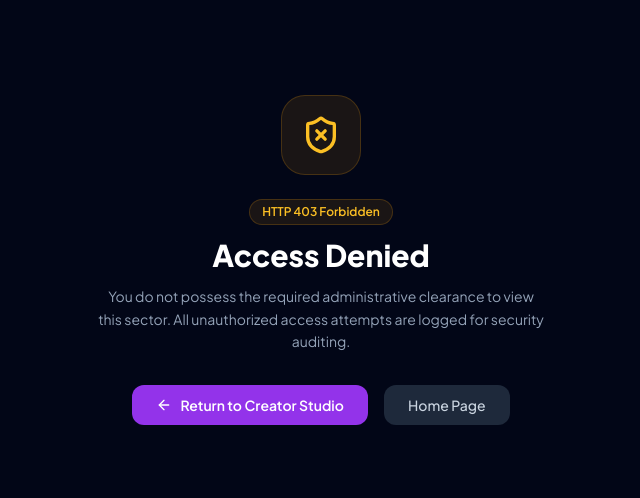
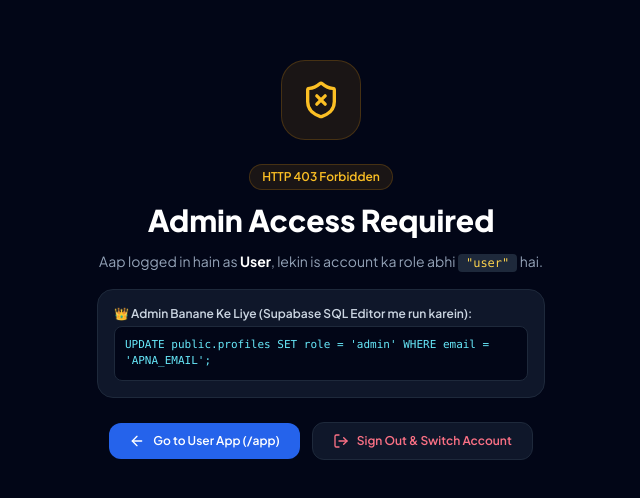
Before and after one commit to ritesh-coder404/Instagram_caption, a React (Vite) app in the folder client/: page /forbidden in a window 1280 px wide. Shown: the part 140-638 px from the top of the page, without its empty margins (319-959 px from the left). Built offline with nearby package versions, Linux system fonts and the light colour scheme; no server answers.

Commit message:
fix: add /admin/login alias, update 404 and 403 clear admin guide

```diff
--- a/client/src/App.jsx
+++ b/client/src/App.jsx
@@ -43,6 +43,8 @@ export default function App() {
           <Route path="/pricing" element={<Pricing />} />
           <Route path="/login" element={<Login />} />
           <Route path="/signup" element={<Signup />} />
+          <Route path="/admin/login" element={<Navigate to="/login" replace />} />
+          <Route path="/admin-login" element={<Navigate to="/login" replace />} />
           <Route path="/forbidden" element={<Forbidden />} />
 
           {/* User Portal Routes (Protected) */}
--- a/client/src/pages/public/Forbidden.jsx
+++ b/client/src/pages/public/Forbidden.jsx
@@ -1,8 +1,11 @@
 import React from 'react';
 import { Link } from 'react-router-dom';
-import { ShieldX, ArrowLeft } from 'lucide-react';
+import { useAuth } from '../../context/AuthContext';
+import { ShieldX, ArrowLeft, LogOut } from 'lucide-react';
 
 export default function Forbidden() {
+  const { user, role, logout } = useAuth();
+
   return (
     <div className="min-h-screen bg-slate-950 flex flex-col items-center justify-center p-6 text-center">
       <div className="w-20 h-20 bg-amber-500/10 border border-amber-500/20 rounded-3xl flex items-center justify-center mb-6">
@@ -11,23 +14,31 @@ export default function Forbidden() {
       <span className="px-3 py-1 bg-amber-500/10 text-amber-400 text-xs font-semibold rounded-full border border-amber-500/20 mb-3">
         HTTP 403 Forbidden
       </span>
-      <h1 className="text-3xl font-extrabold text-white mb-3">Access Denied</h1>
-      <p className="text-slate-400 max-w-md mb-8 text-sm leading-relaxed">
-        You do not possess the required administrative clearance to view this sector. All unauthorized access attempts are logged for security auditing.
+      <h1 className="text-3xl font-extrabold text-white mb-3">Admin Access Required</h1>
+      <p className="text-slate-400 max-w-md mb-4 text-sm leading-relaxed">
+        Aap logged in hain as <strong className="text-white">{user?.email || 'User'}</strong>, lekin is account ka role abhi <span className="px-2 py-0.5 bg-slate-800 text-amber-300 rounded font-mono text-xs">"{role}"</span> hai.
       </p>
-      <div className="flex items-center gap-4">
+
+      <div className="p-4 bg-slate-900 border border-slate-800 rounded-2xl max-w-md w-full mb-6 text-left">
+        <p className="text-xs text-slate-300 font-semibold mb-1">👑 Admin Banane Ke Liye (Supabase SQL Editor me run karein):</p>
+        <code className="text-[11px] bg-slate-950 p-2.5 rounded-lg block font-mono text-cyan-300 select-all border border-slate-800">
+          UPDATE public.profiles SET role = 'admin' WHERE email = '{user?.email || 'APNA_EMAIL'}';
+        </code>
+      </div>
+
+      <div className="flex flex-wrap items-center justify-center gap-3">
         <Link
           to="/app"
-          className="inline-flex items-center gap-2 px-6 py-2.5 bg-purple-600 hover:bg-purple-500 text-white rounded-xl text-sm font-semibold transition"
+          className="inline-flex items-center gap-2 px-5 py-2.5 bg-blue-600 hover:bg-blue-500 text-white rounded-xl text-xs font-semibold transition"
         >
-          <ArrowLeft className="w-4 h-4" /> Return to Creator Studio
+          <ArrowLeft className="w-4 h-4" /> Go to User App (/app)
         </Link>
-        <Link
-          to="/"
-          className="px-6 py-2.5 bg-slate-800 hover:bg-slate-700 text-slate-300 rounded-xl text-sm font-medium transition"
+        <button
+          onClick={logout}
+          className="inline-flex items-center gap-2 px-5 py-2.5 bg-slate-900 hover:bg-slate-800 text-rose-400 border border-slate-800 rounded-xl text-xs font-semibold transition"
         >
-          Home Page
-        </Link>
+          <LogOut className="w-4 h-4" /> Sign Out & Switch Account
+        </button>
       </div>
     </div>
   );
--- a/client/src/pages/public/NotFound.jsx
+++ b/client/src/pages/public/NotFound.jsx
@@ -4,21 +4,35 @@ import { Sparkles, ArrowLeft } from 'lucide-react';
 
 export default function NotFound() {
   return (
-    <div className="min-h-screen bg-slate-950 flex flex-col items-center justify-center p-6 text-center">
-      <div className="w-16 h-16 bg-purple-500/10 border border-purple-500/20 rounded-2xl flex items-center justify-center mb-6">
-        <Sparkles className="w-8 h-8 text-purple-400" />
+    <div className="min-h-screen bg-black flex flex-col items-center justify-center p-6 text-center text-white">
+      <div className="w-16 h-16 bg-white/10 border border-white/20 rounded-full flex items-center justify-center mb-6">
+        <Sparkles className="w-8 h-8 text-blue-400" />
       </div>
-      <h1 className="text-4xl font-extrabold text-white mb-2">404</h1>
-      <h2 className="text-xl font-semibold text-slate-300 mb-4">Page Not Found</h2>
-      <p className="text-slate-400 max-w-sm mb-8 text-sm">
-        The destination you are looking for does not exist or has been relocated.
+      <h1 className="text-5xl font-black text-white mb-2">404</h1>
+      <h2 className="text-xl font-semibold text-neutral-300 mb-3">Page Not Found</h2>
+      <p className="text-neutral-400 max-w-sm mb-8 text-sm">
+        The page you are trying to visit does not exist. Choose one of the destinations below:
       </p>
-      <Link
-        to="/"
-        className="inline-flex items-center gap-2 px-6 py-2.5 bg-purple-600 hover:bg-purple-500 text-white rounded-xl text-sm font-semibold transition"
-      >
-        <ArrowLeft className="w-4 h-4" /> Back to Home
-      </Link>
+      <div className="flex flex-wrap items-center justify-center gap-3">
+        <Link
+          to="/"
+          className="inline-flex items-center gap-2 px-6 py-2.5 bg-white text-black font-semibold rounded-full text-xs transition hover:bg-neutral-200"
+        >
+          <ArrowLeft className="w-4 h-4" /> Home Page
+        </Link>
+        <Link
+          to="/login"
+          className="px-6 py-2.5 bg-neutral-900 border border-neutral-800 text-white font-medium rounded-full text-xs transition hover:bg-neutral-800"
+        >
+          Sign In
+        </Link>
+        <Link
+          to="/admin"
+          className="px-6 py-2.5 bg-blue-600/30 border border-blue-500/40 text-blue-300 font-medium rounded-full text-xs transition hover:bg-blue-600/50"
+        >
+          Admin Console
+        </Link>
+      </div>
     </div>
   );
 }
```
